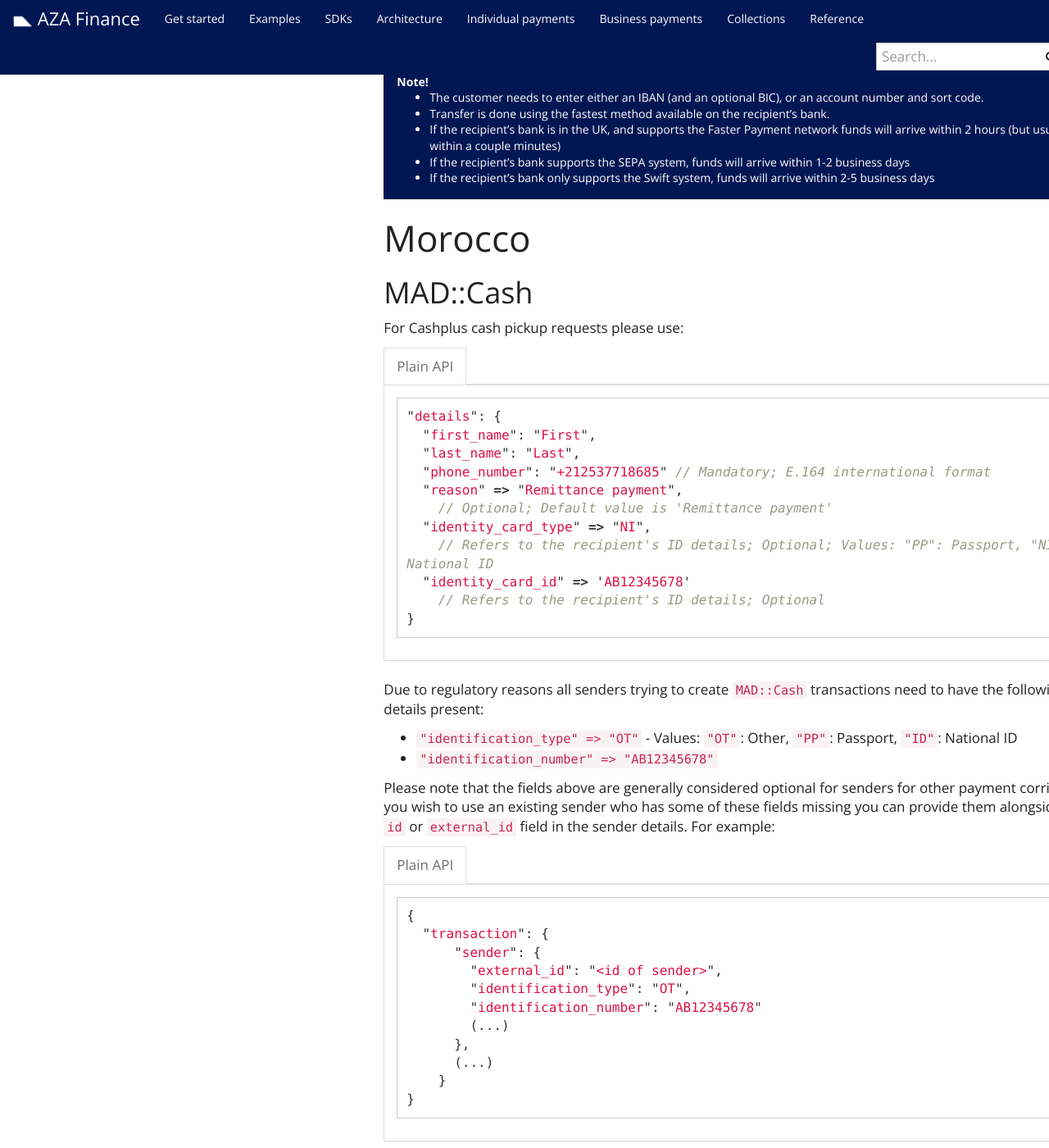
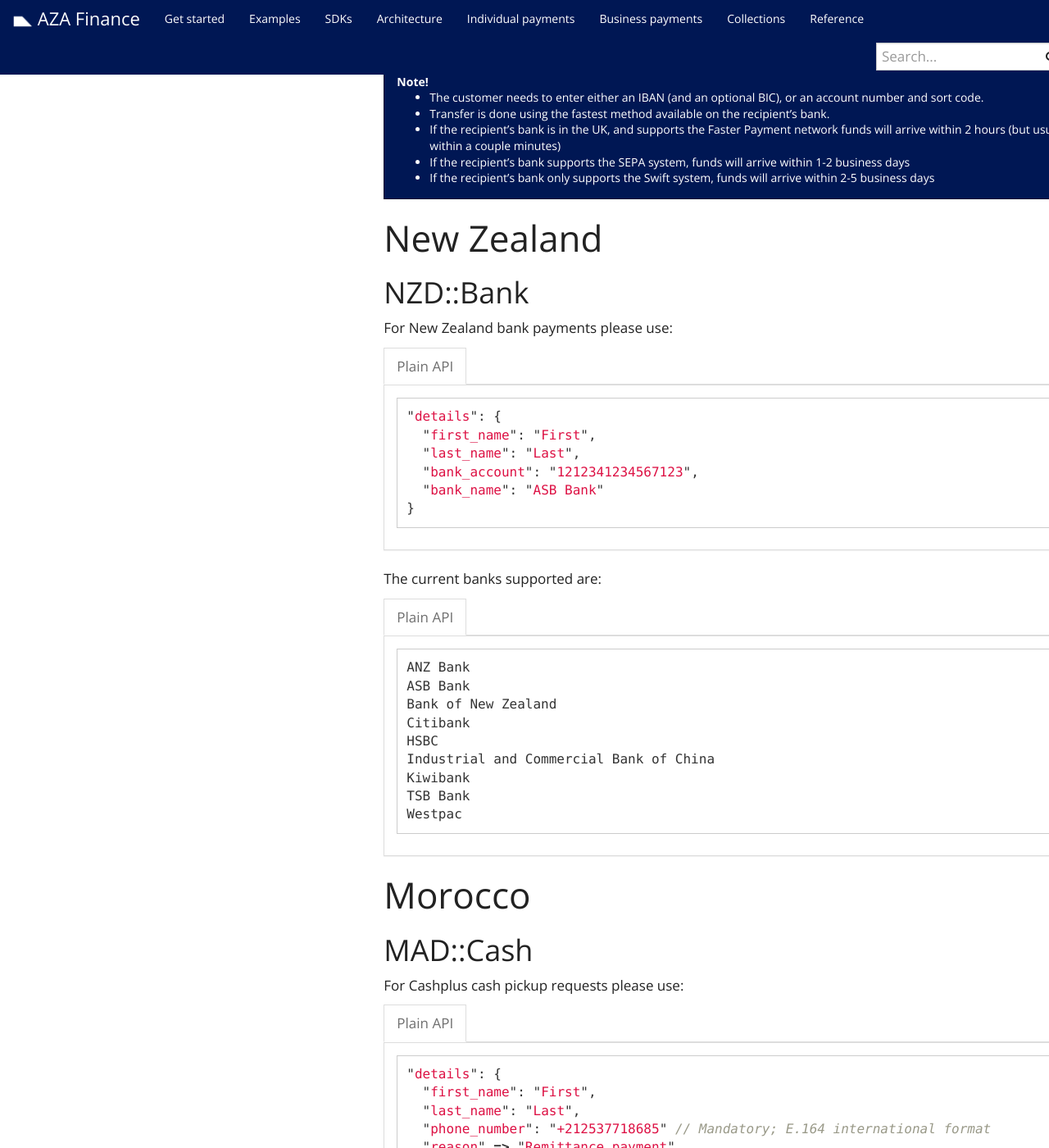
Before and after one commit to transferzero/api-documentation, a Jekyll site: the page built from _docs/individual-payments.md, in a window 1280 px wide and 1400 px high, scrolled down 9027 px. Shown: the whole window at 82% size. Built offline with Jekyll 4.4.1, drawn with Linux system fonts in a browser that asks for light colours; nearby versions of some CDN libraries; comment, search, counter and statistics services are not loaded; some of the changed text lies outside the part shown.

Commit message:
BTA-10562 Place NZD next to EUR

```diff
--- a/_docs/individual-payments.md
+++ b/_docs/individual-payments.md
@@ -258,6 +258,10 @@
 {% include corridors/eur-bank.md recipient_type='individual' %}
 
 {% include corridors/gbp-bank.md recipient_type='individual' %}
+
+# New Zealand
+
+{% include corridors/nzd-bank.md recipient_type='individual' %}
 
 # Morocco
 
@@ -702,8 +706,3 @@
 <div class="alert alert-info" markdown="1">
 **Note!** The provider might check the name against the registered holder of the mobile number and block transactions if they don't match.
 </div>
-
-
-# New Zealand
-
-{% include corridors/nzd-bank.md recipient_type='individual' %}
```
